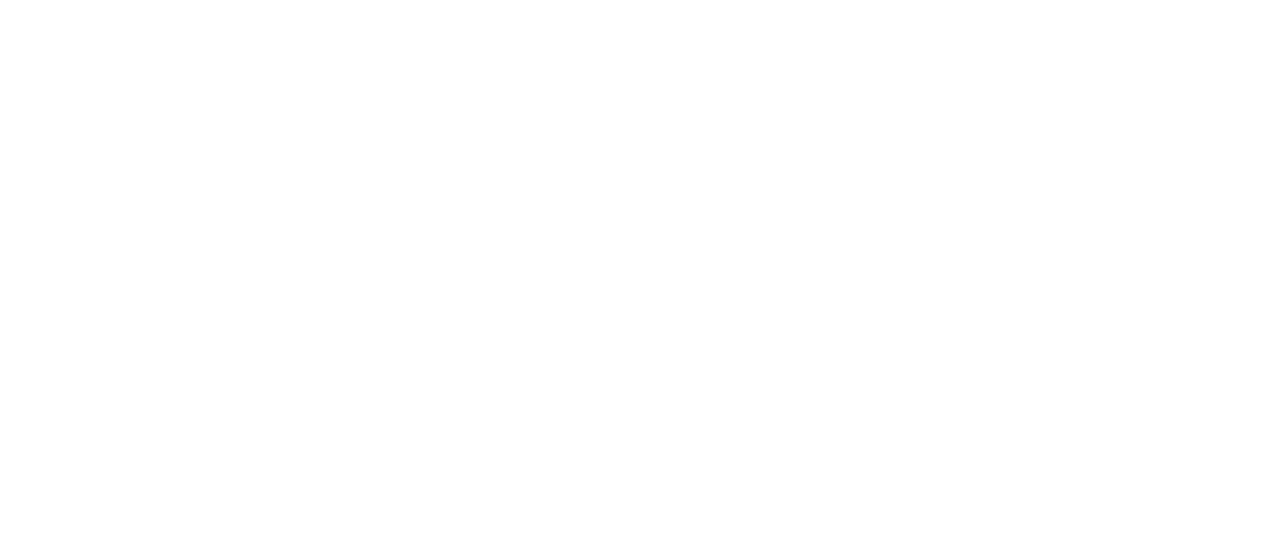
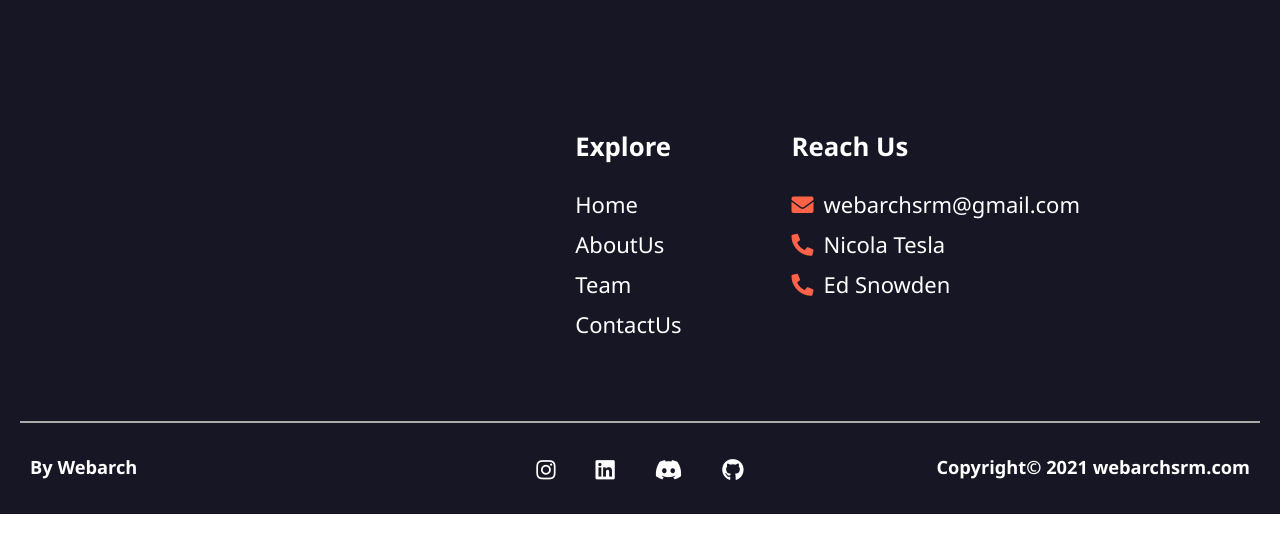
Before and after one commit to pranjay-poddar/webarchsite2021, a React (Create React App) app: page /footer in a window 1280 px wide. Shown: the top 552 px of the page. Built offline with nearby package versions, Linux system fonts and the light colour scheme.

Commit message:
footer model ready

```diff
--- a/public/index.html
+++ b/public/index.html
@@ -24,6 +24,8 @@
       work correctly both with client-side routing and a non-root public URL.
       Learn how to configure a non-root public URL by running `npm run build`.
     -->
+    <link rel="stylesheet" href="https://pro.fontawesome.com/releases/v5.10.0/css/all.css"
+    integrity="sha384-AYmEC3Yw5cVb3ZcuHtOA93w35dYTsvhLPVnYs9eStHfGJvOvKxVfELGroGkvsg+p" crossorigin="anonymous" />
     <title>Webarch - Architects of the Web</title>
   </head>
   <body>
--- a/src/containers/Main.js
+++ b/src/containers/Main.js
@@ -2,6 +2,7 @@
 import './Main.css';
 import Home from './Home';
 import Team from './Team';
+import Footer from '../layout/Footer';
 
 function Main() {
 	return (
@@ -13,6 +14,9 @@
                 <Route exact path='/team'>
                     <Team />
                 </Route>
+                <Route exact path='/footer'>
+                    <Footer />
+                </Route>
 			</Switch>
 		</div>
 	);
--- /dev/null
+++ b/src/layout/Footer.js
@@ -0,0 +1,84 @@
+import classes from "../layout/Footer.module.css";
+
+const Footer = () => {
+  return (
+    <div className={classes.footerContainer}>
+      <div className={classes.exploreContainer}>
+        <ul className={classes.explore}>
+          <h3>Explore</h3>
+          <li>Home</li>
+          <li>AboutUs</li>
+          <li>Team</li>
+          <li>ContactUs</li>
+        </ul>
+        <ul className={classes.contact}>
+          <h3>Reach Us</h3>
+          <li>
+            <a href="mailto:">
+            <i class="fas fa-envelope"></i>
+            webarchsrm@gmail.com
+            </a>
+          </li>
+          <li>
+            <a href="tele:1234567891">
+            <i class="fas fa-phone-alt"></i>
+            </a>
+            Nicola Tesla
+          </li>
+          <li>
+            <a href="tele:1234567891">
+            <i class="fas fa-phone-alt"></i>
+            </a>
+            Ed Snowden
+          </li>
+        </ul>
+      </div>
+      <div className={classes.socialContainer}>
+        <div className={classes.orgContainer}>
+          <h5>By Webarch</h5>
+        </div>
+        <div className={classes.iconsContainer}>
+          <ul className={classes.socialLinks}>
+            <li>
+              <a
+                className={classes.insta}
+                href="https://www.instagram.com/codificacion_circulo/"
+              >
+                <i className={"fab fa-instagram"}></i>
+              </a>
+            </li>
+            <li>
+              <a
+                className={classes.linkedin}
+                href="https://www.linkedin.com/company/codificacion-circulo/"
+              >
+                <i className={"fab fa-linkedin"}></i>
+              </a>
+            </li>
+            <li>
+              <a
+                className={classes.discord}
+                href="https://discord.gg/6rqXhXrYYc"
+              >
+                <i className={"fab fa-discord"}></i>
+              </a>
+            </li>
+            <li>
+              <a
+                className={classes.github}
+                href="https://github.com/Codificacion-Circulo"
+              >
+                <i className={"fab fa-github"}></i>
+              </a>
+            </li>
+          </ul>
+        </div>
+        <div className={classes.licenseContainer}>
+          <h5>Copyright© 2021 webarchsrm.com</h5>
+        </div>
+      </div>
+    </div>
+  );
+};
+
+export default Footer;
--- /dev/null
+++ b/src/layout/Footer.module.css
@@ -0,0 +1,102 @@
+.footerContainer {
+    display: flex;
+    flex-direction: column;
+    background: var(--bg-plain);
+    color: white;
+    font-size: var(--font-size-small);
+    font-family:'Segoe UI', Tahoma, Geneva, Verdana, sans-serif;
+    padding: 0 2rem;
+}
+
+.exploreContainer {
+    display: flex;
+    justify-content:flex-end;
+    border-bottom: 2px solid #aaaaaa;
+    padding-right: 18rem;
+    padding-top: 8rem;
+    padding-bottom: 5rem;
+}
+
+.explore {
+    margin-right: 7rem;
+}
+
+.explore li {
+    list-style: none;
+    margin: 1rem 0;
+}
+
+.contact li {
+    list-style: none;
+    margin: 1rem 0;
+}
+
+.contact li a {
+    text-decoration: none;
+    color: white;
+}
+
+.contact li a i {
+    margin-right: 1rem;
+    color: #ff6347;
+}
+
+.socialContainer {
+    width: 100%;
+    display: grid;
+    grid-template-columns: 1fr 1fr 1fr;
+}
+
+.orgContainer {
+    display: flex;
+    justify-content: flex-start;
+}
+
+.orgContainer h5{
+    margin-left: 1rem;
+}
+
+.iconsContainer {
+    padding: 0;
+}
+
+.socialLinks {
+    display: flex;
+    justify-content:center;
+    margin: 30.492px 0;
+    padding-left: 0px;
+}
+
+.socialLinks li {
+    list-style: none;
+    margin: 0 1rem;
+    padding: 0 1rem;
+}
+
+.socialLinks li a i {
+    color: #fff;
+    transition: all .5s ease;
+}
+
+.licenseContainer {
+    display: flex;
+    justify-content: flex-end;
+    margin-right: 1rem;
+}
+
+.socialLinks .insta:hover i{
+    color: #DD2A7B;
+    transform: scale(1.5);
+}
+.socialLinks .linkedin:hover i{
+    color: #0077b5;
+    transform: scale(1.5);
+}
+.socialLinks .discord:hover i{
+    color: #5865F2;
+    transform: scale(1.5);
+}
+.socialLinks .github:hover i{
+    color: #6e5494;
+    transform: scale(1.5);
+}
```
